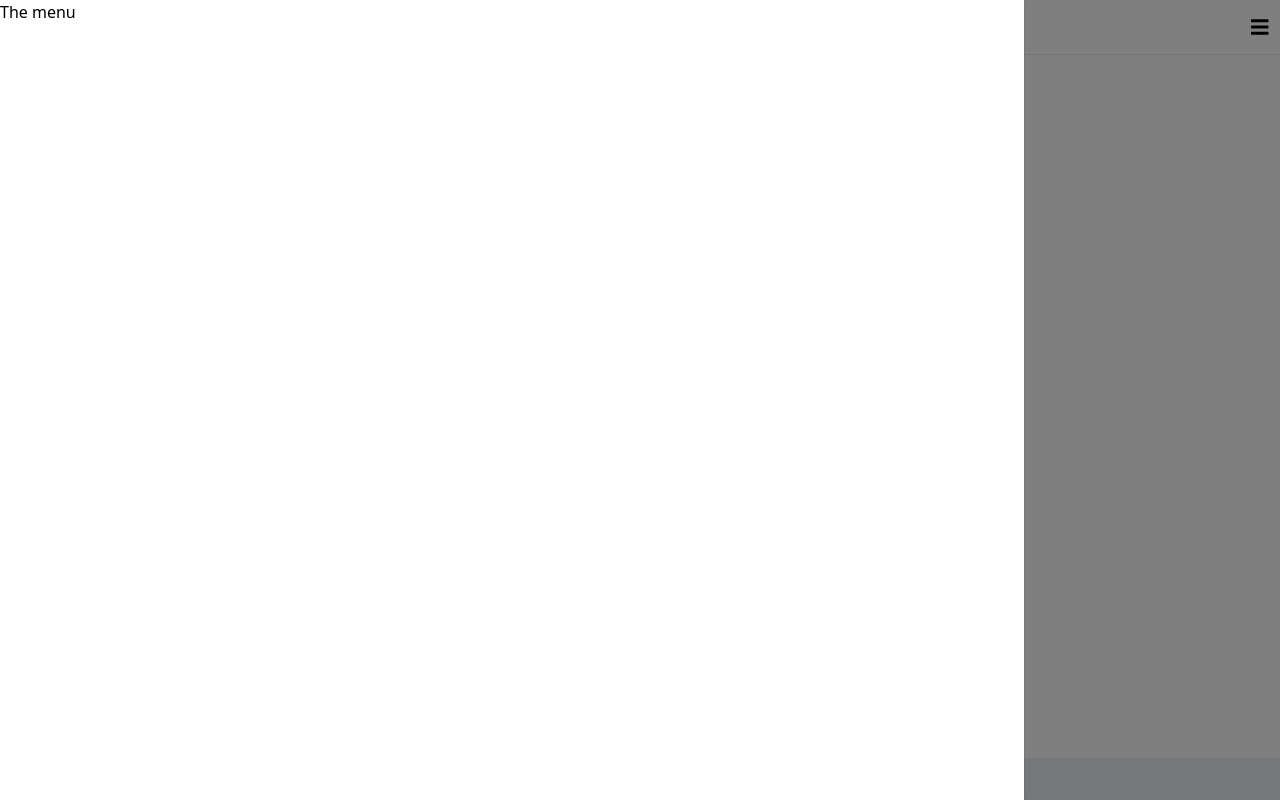
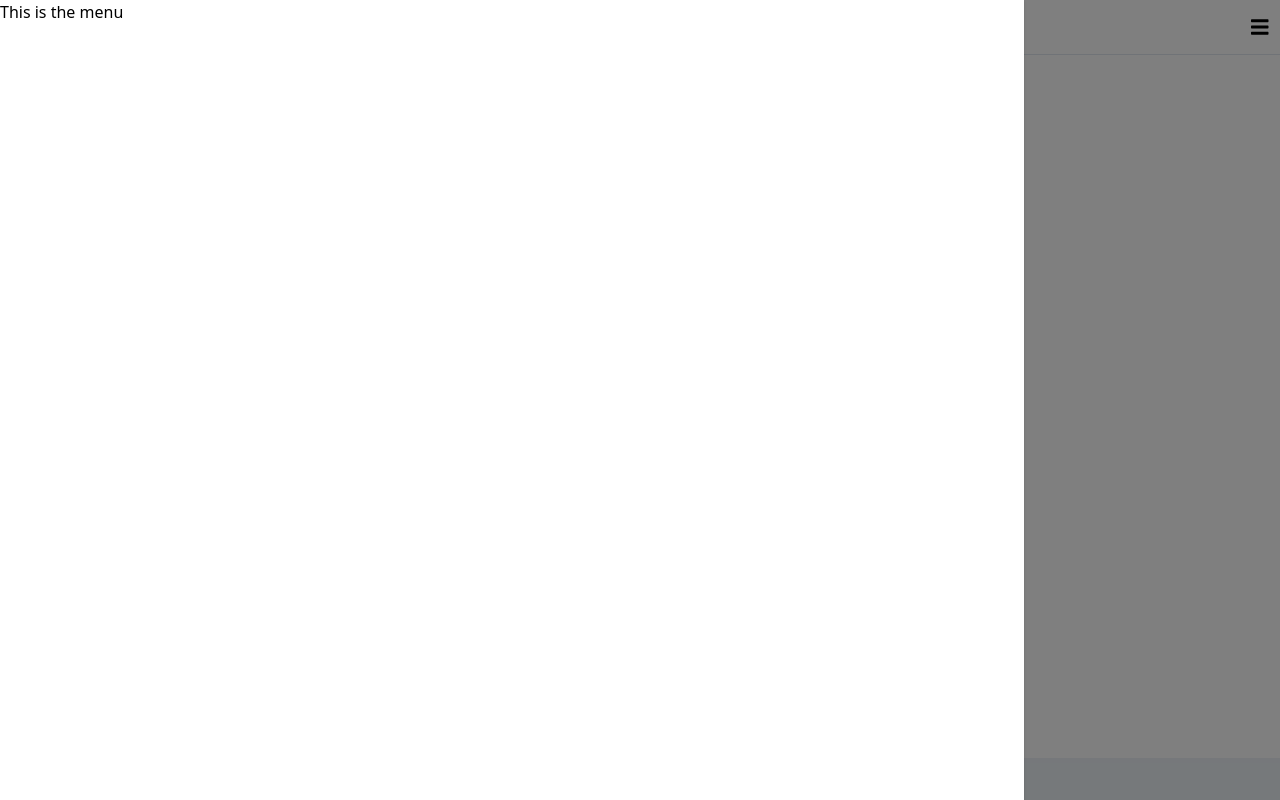
Before and after one commit to somikdatta/learning-react, a React (Create React App) app: page / in a window 1280 px wide. Both pictures are taken after a click on the icon 1259 px from the left and 26 px from the top of the page. Built offline with nearby package versions, Linux system fonts and the light colour scheme.

Commit message:
👌 IMPROVE: Navigation animation

```diff
--- a/src/Components/Navigation.js
+++ b/src/Components/Navigation.js
@@ -1,32 +1,52 @@
 import React, { useState } from 'react'
 import {FontAwesomeIcon} from '@fortawesome/react-fontawesome'
 import {faBars} from '@fortawesome/free-solid-svg-icons'
+import {useTransition, animated} from 'react-spring'
 
 function Navigation(){
     const [showMenu, setShowMenu] = useState(false)
 
-    let menu=null;
-    let menuMask=null;
+    const menuTransitions = useTransition(showMenu,null, {
+        from: {opacity: 0, transform: 'translateX(-100%)'},
+        enter: {opacity:1, transform: 'translateX(0%)'},
+        leave: {opacity: 0, transform: 'translateX(-100%)'}
+    })
 
-    if(showMenu){
-        menu =
-        <div className="fixed bg-white top-0 left-0 w-4/5 h-full z-50 shadow">
-            The menu
-        </div>
-
-        menuMask=
-        <div className="bg-black-t-50 fixed top-0 left-0 w-full h-full z-50"
-            onClick={()=>setShowMenu(false)}>
-        </div>
-    }
+    const maskTransitions = useTransition(showMenu,null, {
+        from: {position: 'absolute', opacity: 0},
+        enter: {opacity:1},
+        leave: {opacity: 0}
+    })
 
     return (
         <nav>
             <span className="text-xl">
             <FontAwesomeIcon icon={faBars} onClick={()=>setShowMenu(!showMenu)}/>
             </span>
-            {menuMask}
-            {menu}
+
+            {
+                maskTransitions.map(({item, key, props})=>
+                    item &&
+                    <animated.div
+                        key={key}
+                        style={props}
+                        className="bg-black-t-50 fixed top-0 left-0 w-full h-full z-50"
+                        onClick={()=> setShowMenu(false)}>
+                    </animated.div>
+                )
+            }
+
+            {
+                menuTransitions.map(({item, key, props})=>
+                    item &&
+                    <animated.div
+                        key={key}
+                        style={props}
+                        className="fixed bg-white top-0 left-0 w-4/5 h-full z-50 shadow">
+                            This is the menu
+                    </animated.div>
+                )
+            }
         </nav>
     )
 }
```
